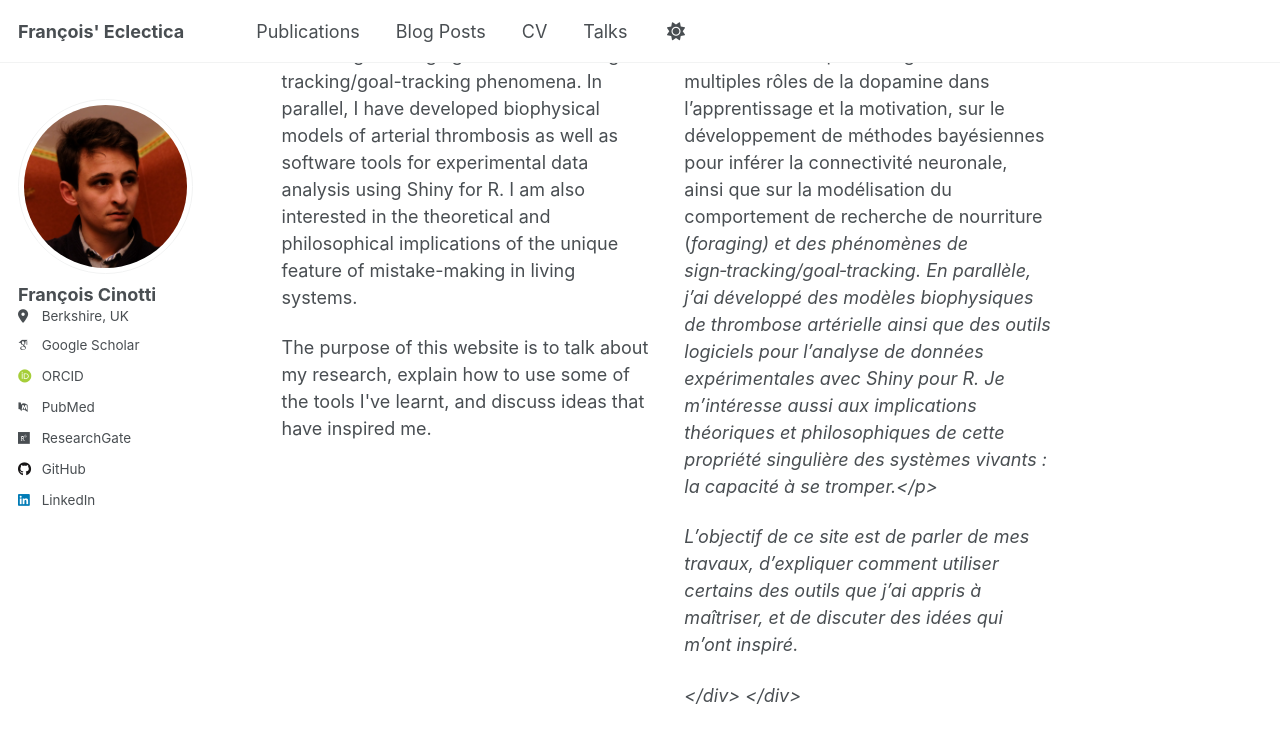
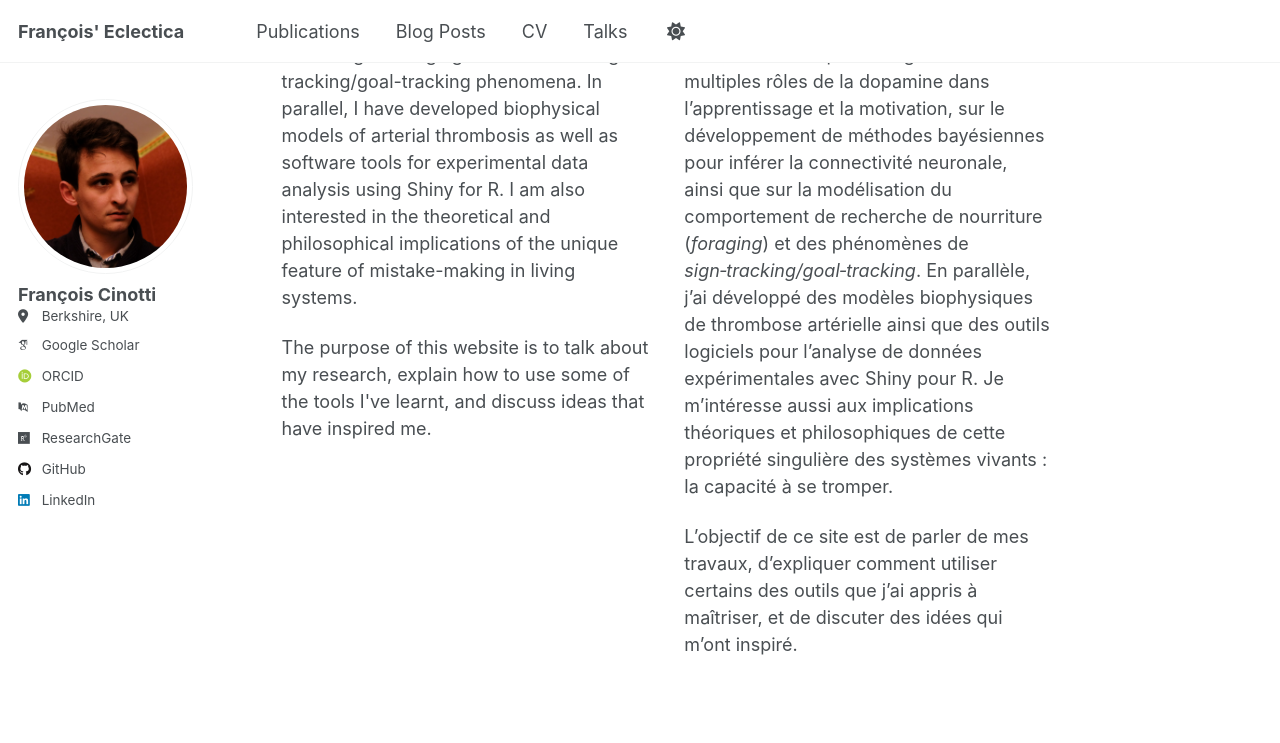
Before and after one commit to frct/frct.github.io, a Jekyll site: the page built from _pages/about.md, in a window 1280 px wide and 900 px high, scrolled down 768 px. Shown: the top 743 px of the window. Built offline with Jekyll 4.4.1, drawn with Linux system fonts in a browser that asks for light colours; some web fonts are replaced; a script that is not in the unit is left out.

```diff
--- a/_pages/about.md
+++ b/_pages/about.md
@@ -17,7 +17,7 @@ redirect_from:
   <div style="flex: 1;">
 <p>Bienvenue sur ma page perso ! Je m’appelle François, je suis un chercheur franco‑anglais (ou anglo‑français, au choix) en neurosciences computationnelles et en modélisation des systèmes biologiques, surtout spécialisé sur les questions d’apprentissage et de prise de décision. Mon travail porte principalement sur le méta‑apprentissage, c’est‑à‑dire la manière dont les organismes régulent leur comportement en adaptant leur vitesse d'apprentissage et leur équilibre exploration)exploitation à leur environnement.</p>
 <p>Je travaille actuellement à l’Institut des Systèmes Intelligents et de Robotique (ISIR, Sorbonne Université) sur la modélisation d’une expérience menée par une équipe de neuroscientifiques à Bordeaux, visant à comprendre comment les conditions initiales d’apprentissage continuent d’influencer les capacités d’apprentissage futures.</p>
-<p>Mes recherches portent également sur les multiples rôles de la dopamine dans l’apprentissage et la motivation, sur le développement de méthodes bayésiennes pour inférer la connectivité neuronale, ainsi que sur la modélisation du comportement de recherche de nourriture (<em>foraging<em>) et des phénomènes de <em>sign‑tracking/goal‑tracking<em>. En parallèle, j’ai développé des modèles biophysiques de thrombose artérielle ainsi que des outils logiciels pour l’analyse de données expérimentales avec Shiny pour R. Je m’intéresse aussi aux implications théoriques et philosophiques de cette propriété singulière des systèmes vivants : la capacité à se tromper.</p>
+<p>Mes recherches portent également sur les multiples rôles de la dopamine dans l’apprentissage et la motivation, sur le développement de méthodes bayésiennes pour inférer la connectivité neuronale, ainsi que sur la modélisation du comportement de recherche de nourriture (<em>foraging</em>) et des phénomènes de <em>sign‑tracking/goal‑tracking</em>. En parallèle, j’ai développé des modèles biophysiques de thrombose artérielle ainsi que des outils logiciels pour l’analyse de données expérimentales avec Shiny pour R. Je m’intéresse aussi aux implications théoriques et philosophiques de cette propriété singulière des systèmes vivants : la capacité à se tromper.</p>
 <p>L’objectif de ce site est de parler de mes travaux, d’expliquer comment utiliser certains des outils que j’ai appris à maîtriser, et de discuter des idées qui m’ont inspiré.</p>
   </div>
 </div>
```
